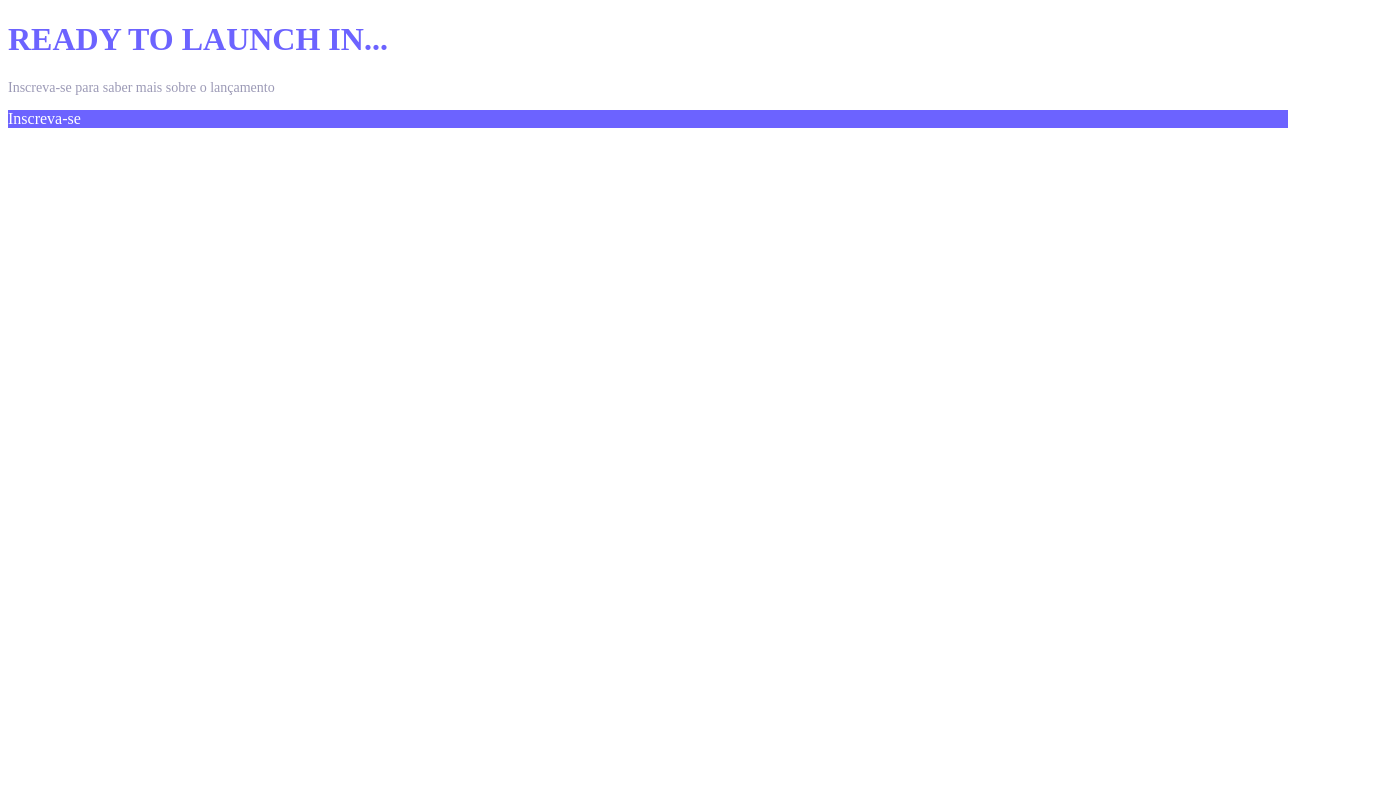
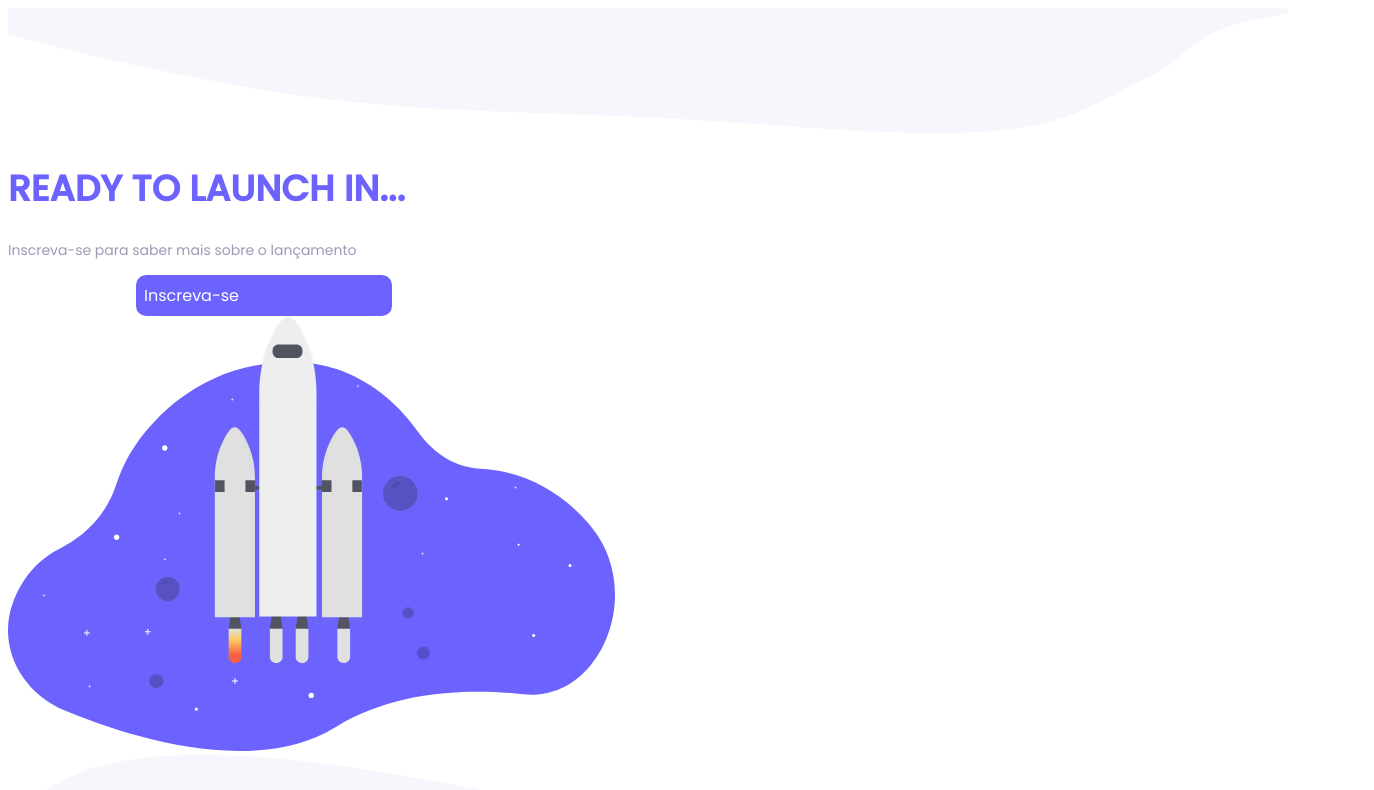
Before and after one commit to PaolaAp9/Countdown, a plain HTML site: page index.html in a window 1280 px wide. Shown: the whole page, 1374 px wide, since content can reach past the window. Drawn offline with Linux system fonts and the light colour scheme.

Commit message:
Primeiro commit

```diff
--- a/index.html
+++ b/index.html
@@ -6,22 +6,25 @@
     <meta name="viewport" content="width=device-width">
     <title>Countdown</title>
     <link href="style.css" rel="stylesheet" type="text/css" />
+    <link href="https://fonts.googleapis.com/css2?family=Poppins:ital,wght@0,400;0,500;1,300&display=swap"
+        rel="stylesheet">
 </head>
 
 <body>
+    <img class="inicio" src="images/images/top-image.svg" >
+
+
+
+    <div class="componentes">
         <h1>READY TO LAUNCH IN... </h1>
         <p>Inscreva-se para saber mais sobre o lançamento</p>
         <div class="texto">
             <p1>Inscreva-se</p1>
         </div>
+      <img src="images/images/rocket.svg">
+    </div>
 
-
-
-
-
-
-
-
+  <img class="final" src="images/images/bottom-image.svg">
 
 
 
--- a/style.css
+++ b/style.css
@@ -4,18 +4,31 @@ html, body {
 }
 h1 {
   color: #6C63FF;
-
+  font-family: Poppins;
+  font-size: 36px;
 }
 p {
   color:#9C9AB6;
   font-size: 14px;
+  font-family: Poppins;
 }
 p1 {
   font-size: 16px;
   color: #FFFFFF;
+  font-family: Poppins;
+
 }
 .texto {
   background: #6C63FF;
-
+  padding: 8px;
+  margin-left: 10%;
+  margin-right: 70%;
+  border-radius: 10px;
 
 }
+.fundo {
+  background: #6C63FF;
+}
+.inicio, final {
+  width: 100%;
+}
```
Also changed, not shown: 1 other file. Lines whose indentation alone changed are shown as unchanged.
